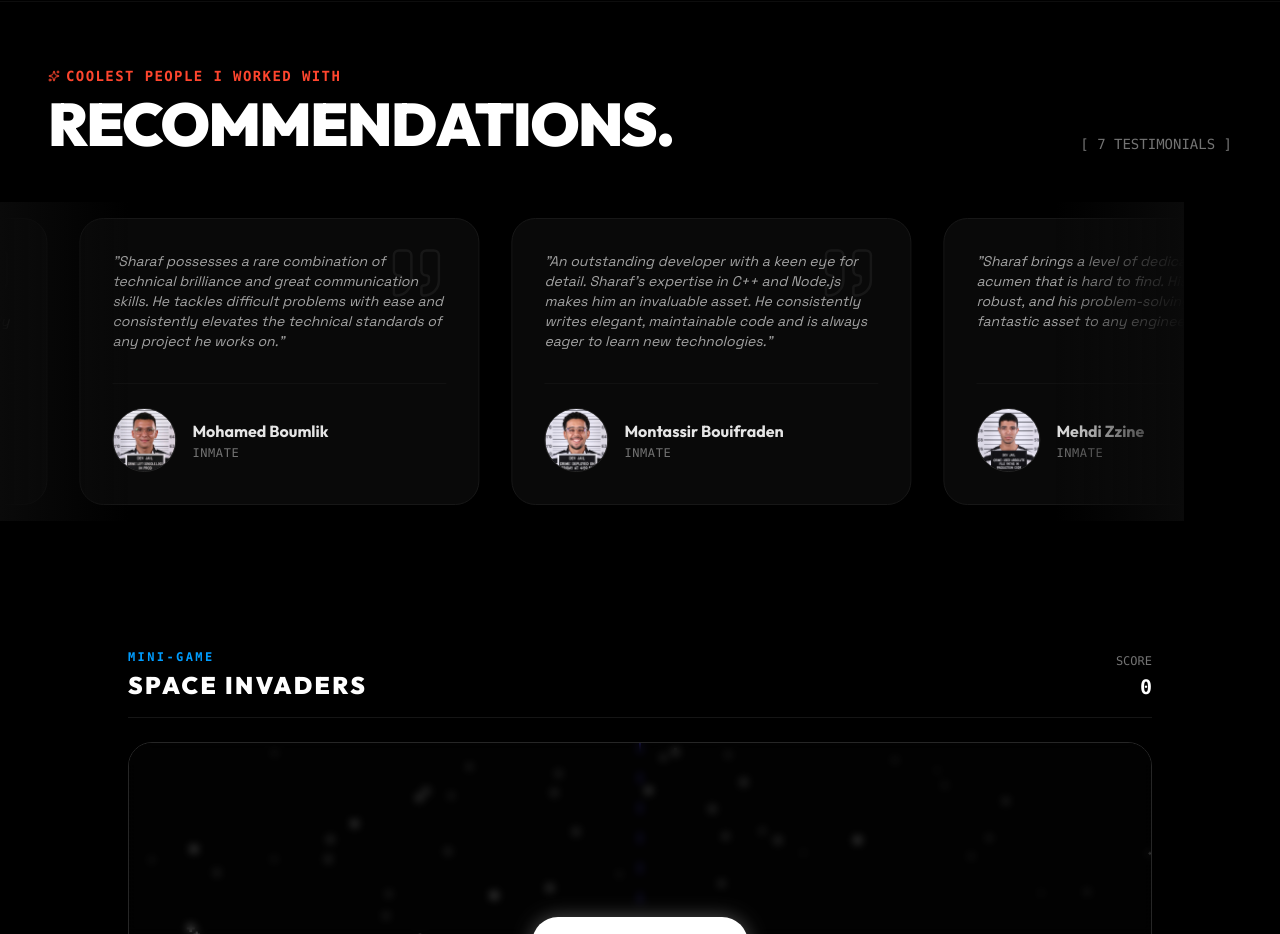
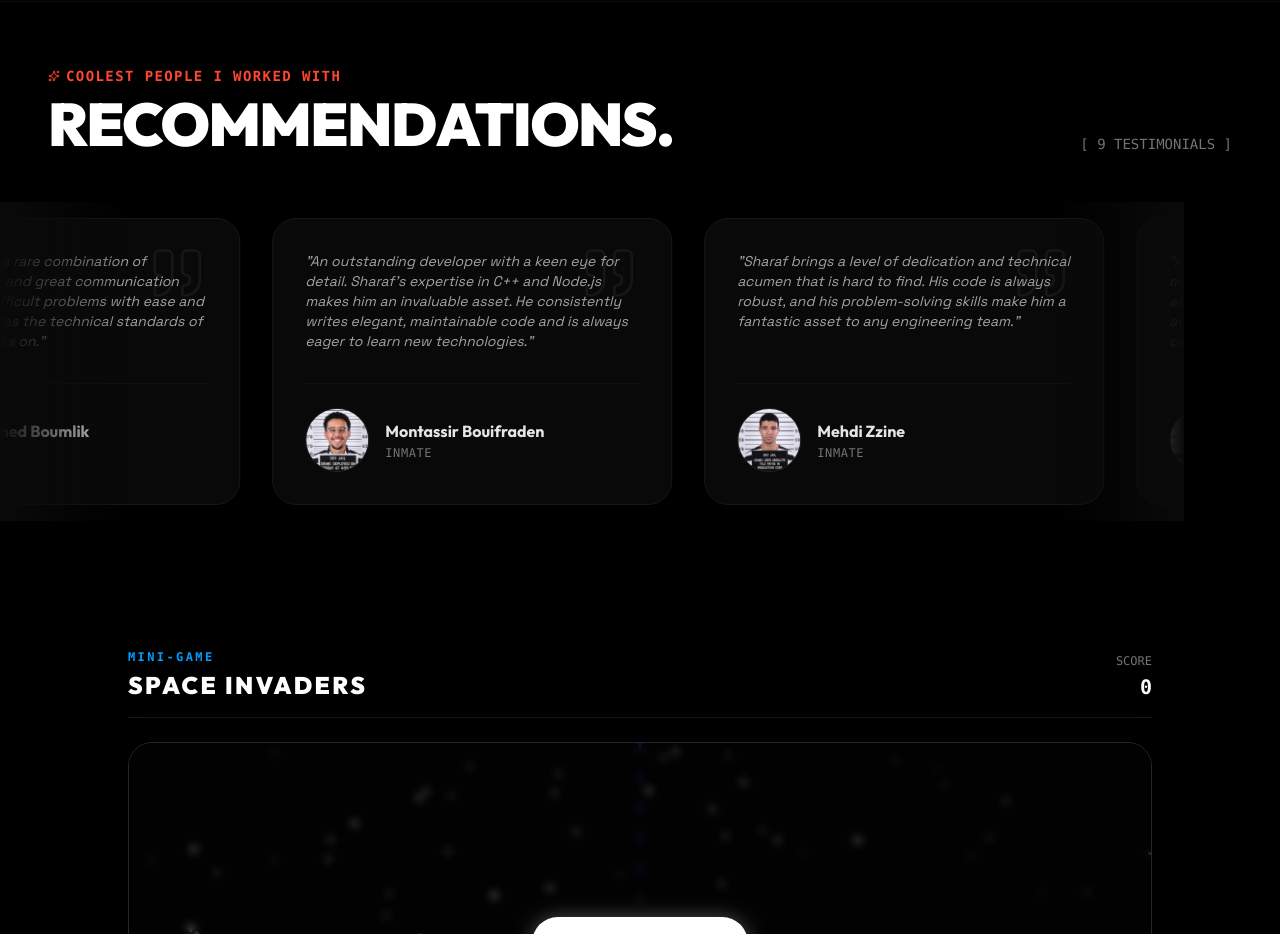
Before and after one commit to Souitaaa/portfolio, a React (Vite) app: page / in a window 1280 px wide. Shown: the part 6140-7074 px from the top of the page. Built offline with nearby package versions, Linux system fonts and the light colour scheme.

Commit message:
added some recommendations

```diff
--- a/src/components/Testimonials.jsx
+++ b/src/components/Testimonials.jsx
@@ -51,6 +51,22 @@ const testimonials = [
     company: "",
     quote: "Sharaf is a powerhouse of productivity and technical knowledge. His ability to quickly adapt to new challenges and deliver flawless solutions consistently impresses everyone he works with.",
     image: "/images/ayoub2.jpg"
+  },
+  {
+    name: "Bouchra Chikhaoui",
+    role: "Inmate",
+    company: "",
+    quote: "Sharaf is an exceptional developer who brings both technical brilliance and a great collaborative spirit to the team. His work is always top-notch.",
+    image: "/images/bouchra.jpg",
+    initials: "BC"
+  },
+  {
+    name: "Saoussan Alilech",
+    role: "Inmate",
+    company: "",
+    quote: "Working with Sharaf is an absolute pleasure. He has a unique talent for solving complex problems efficiently and always delivers high-quality, scalable solutions.",
+    image: "/images/saoussan.jpg",
+    initials: "SA"
   }
 ];
 
```
Also changed, not shown: public/images/bouchra.jpg (added), public/images/saoussan.jpg (added).
